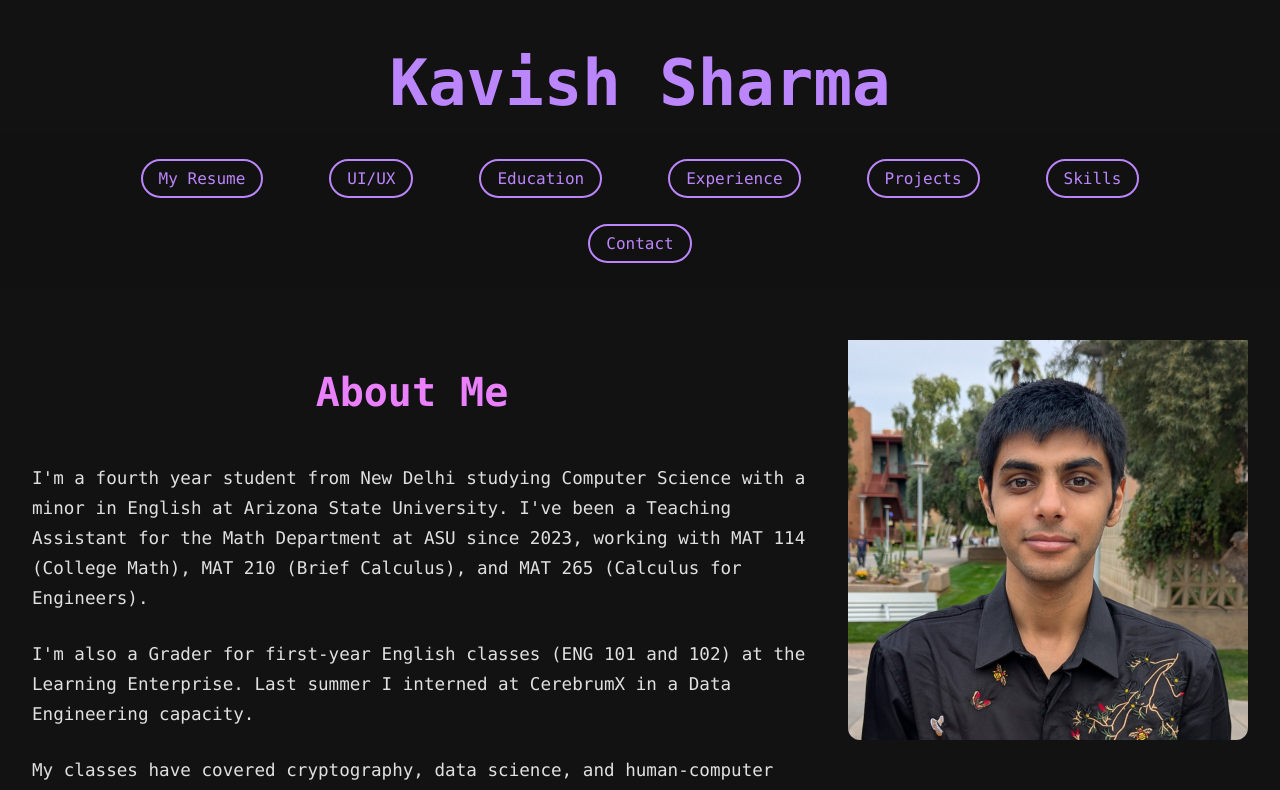
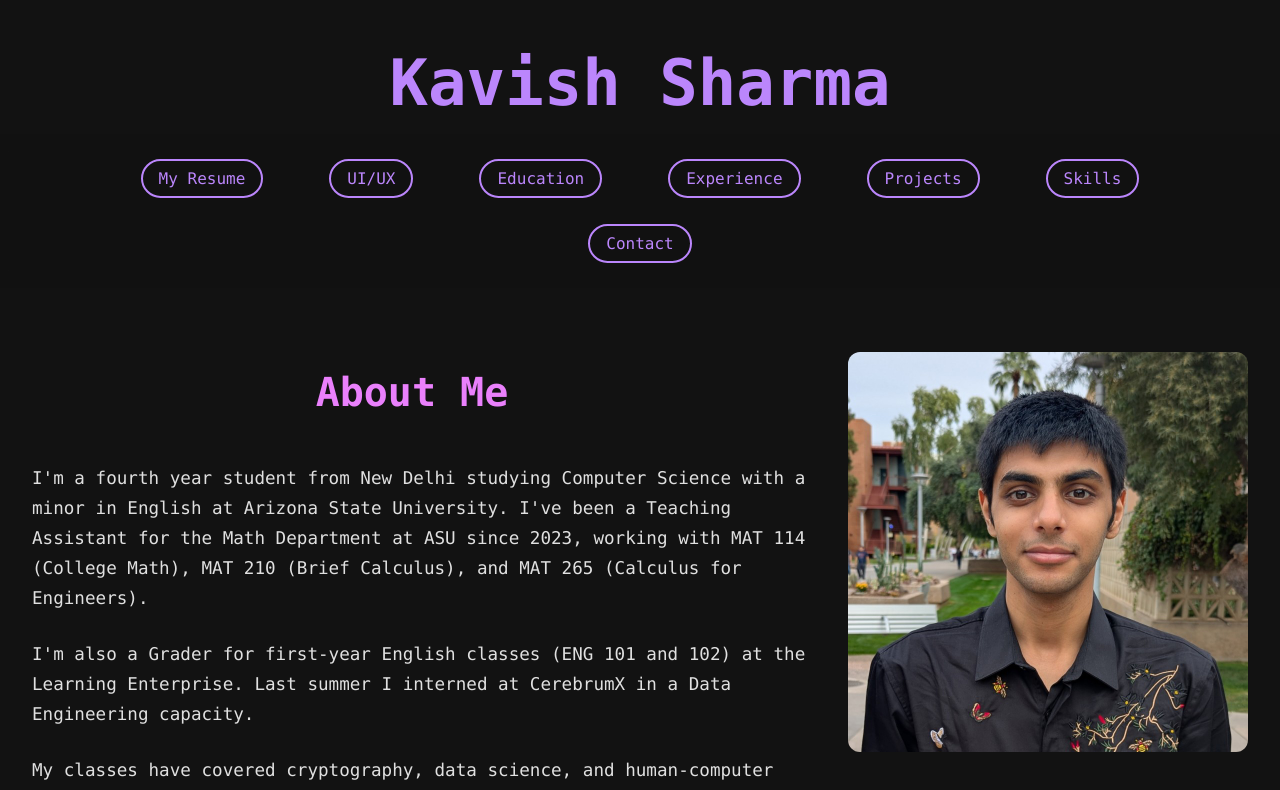
Before and after one commit to ksharm-67/kavish-portfolio, a React (Vite) app: page / in a window 1280 px wide. Shown: the top 790 px of the page. Built offline with nearby package versions, Linux system fonts and the light colour scheme; the HTML template or start-up script is replaced by a standard one.

Commit message:
Change padding to margin in App.css
Replaced padding-top with margin-top for better layout.

```diff
--- a/src/App.css
+++ b/src/App.css
@@ -97,7 +97,7 @@ nav {
   height: auto;
   border-radius: 12px;
   object-fit: cover;
-  padding-top: 20px;
+  margin-top: 2rem;
 }
 
 .blinker {
```
